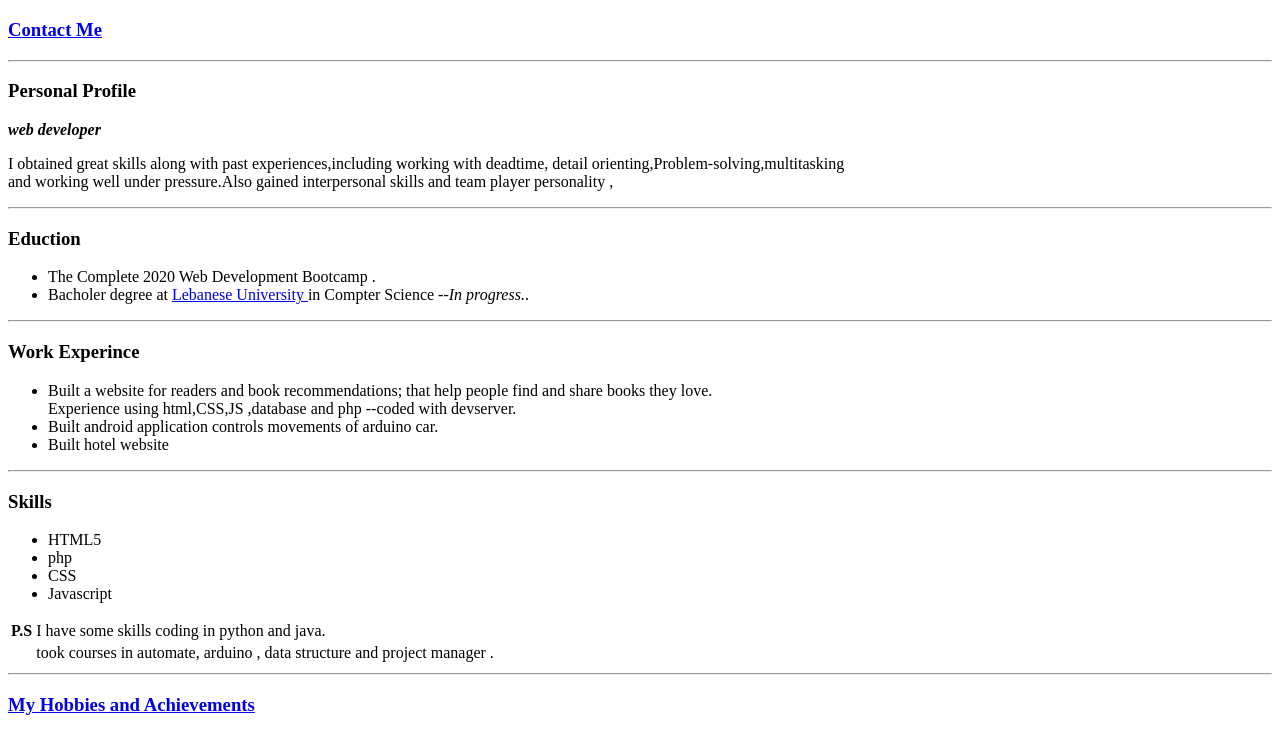
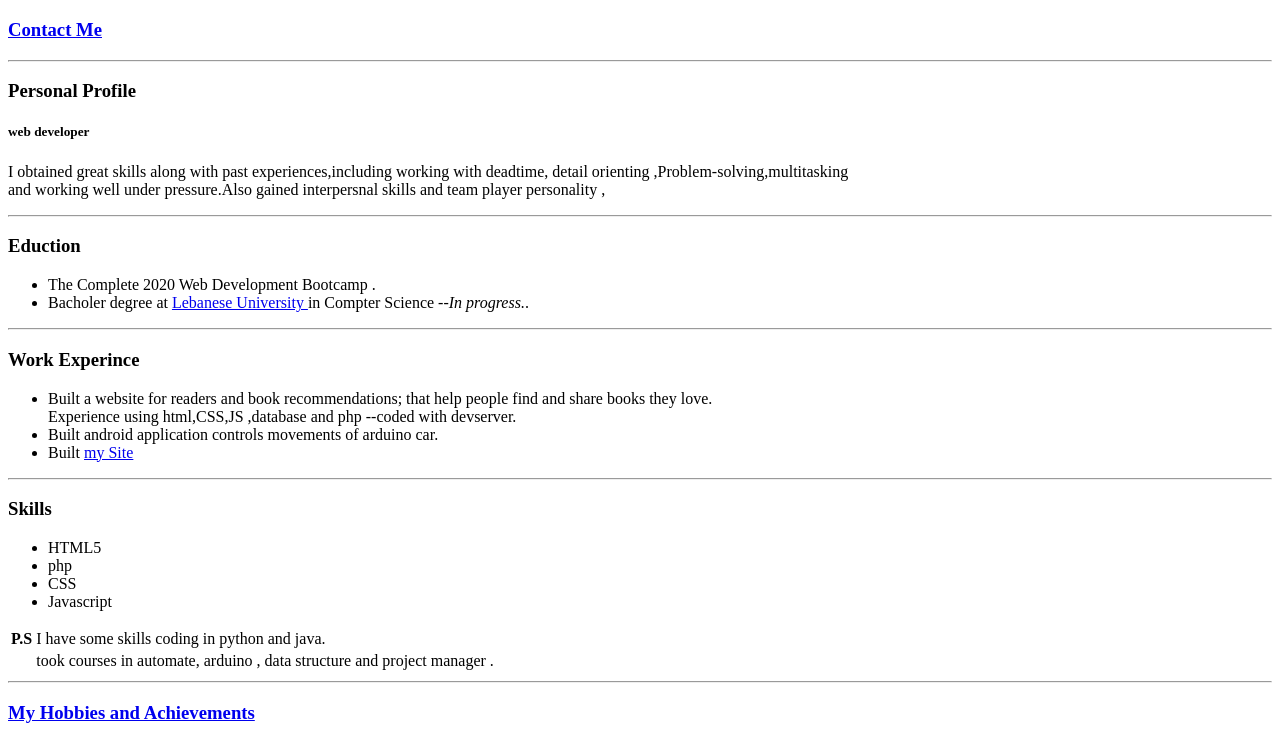
Before and after one commit to rimaberry/CV, a plain HTML site: page index.html in a window 1280 px wide. Shown: the part 61-803 px from the top of the page. Drawn offline with Linux system fonts and the light colour scheme.

Commit message:
Update index.html

```diff
--- a/index.html
+++ b/index.html
@@ -3,18 +3,21 @@
 <head>
   <meta charset="utf-8">
   <title>Rima's Personal Site</title>
-</head>
+<link rel="stylesheet" href="css/styles.css">
+  </head>
 <body>
+
   <h1>Rima Berri</h1>
   <a href="contact-me.html">
     <h3>Contact Me</h3>
   </a>
   <hr>
   <h3>Personal Profile</h3>
-  <p><em><strong>web developer</strong></em></p>
-  <p> I obtained great skills along with past experiences,including working  with
-     deadtime, detail orienting,Problem-solving,multitasking<br>
-      and working well under pressure.Also gained interpersonal skills and team player personality ,<br>
+  <h5>web developer</h5>
+  <p>
+     I obtained great skills along with past experiences,including working  with
+     deadtime, detail orienting ,Problem-solving,multitasking<br>
+      and working well under pressure.Also gained interpersnal skills and team player personality ,<br>
   </p>
   <hr>
   <h3>Eduction</h3>
@@ -28,7 +31,7 @@
     <li>Built a website for readers and book recommendations; that help people find and share books they love.<br>
       Experience using html,CSS,JS ,database and php --coded with devserver. </li>
     <li>Built android application controls movements of arduino car.</li>
-    <li>Built hotel website </li>
+    <li>Built <a href="https://rimaberry.github.io/personal-website/">my Site</a></li>
   </ul>
   <hr>
   <h3>Skills</h3>
```
